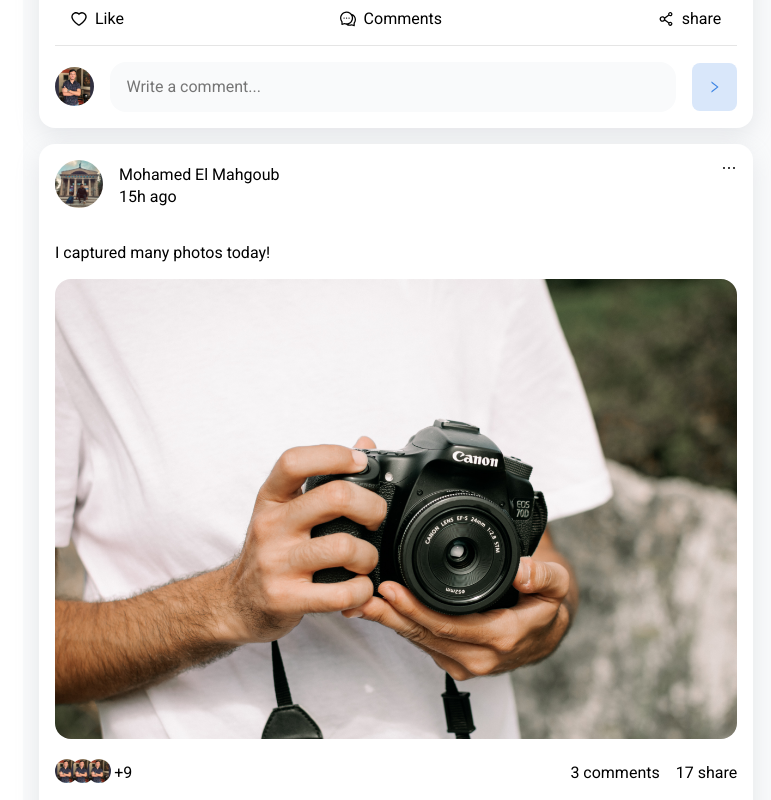
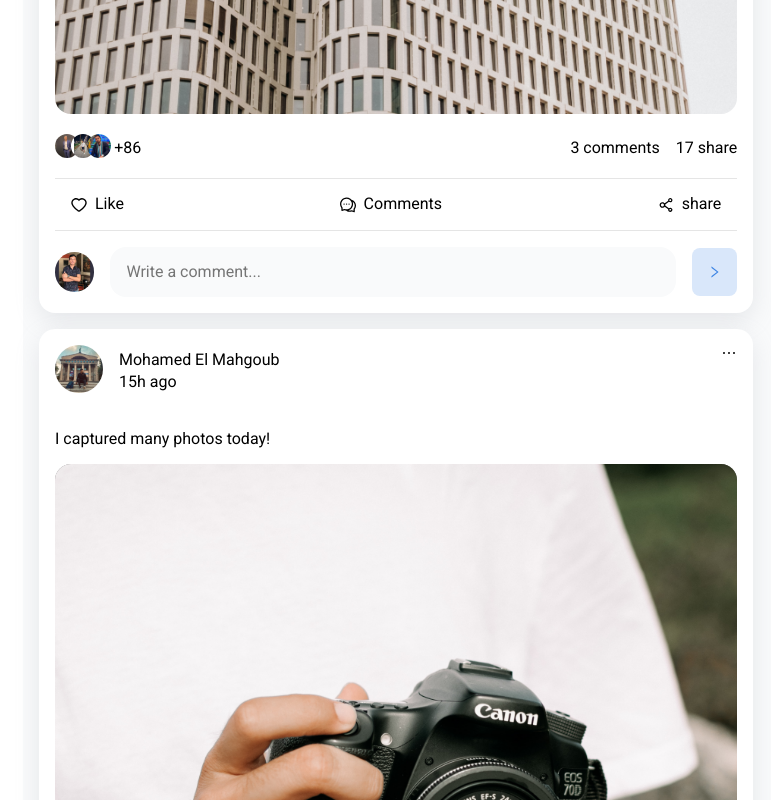
Before and after one commit to MarkWasfy00/Social-Media-React-App, a React (Vite) app: page / in a window 1280 px wide. Shown: the part 940-1740 px from the top of the page, without its empty margins (105-876 px from the left). Built offline with nearby package versions, Linux system fonts and the light colour scheme.

Commit message:
added search functionality to conacts && fixed likes photos 💥

```diff
--- a/index.html
+++ b/index.html
@@ -4,7 +4,7 @@
     <meta charset="UTF-8" />
     <link rel="icon" type="image/svg+xml" href="/vite.svg" />
     <meta name="viewport" content="width=device-width, initial-scale=1.0" />
-    <title>Vite + React + TS</title>
+    <title>Meetmax</title>
   </head>
   <body>
     <div id="root"></div>
--- a/src/components/contacts/Contacts.tsx
+++ b/src/components/contacts/Contacts.tsx
@@ -1,4 +1,5 @@
 import { EllipsisOutlined } from "@ant-design/icons";
+import { useState } from "react";
 import { UserType } from "../../data/users";
 import styles from "./contacts.module.scss";
 
@@ -7,10 +8,19 @@ type ContactsProps = {
 };
 
 const Contacts = ({ users }: ContactsProps) => {
+  const [search, setSearch] = useState("");
+  const filterUsers = users.filter((usr) =>
+    usr.name.toLowerCase().includes(search.toLowerCase())
+  );
   return (
     <div className={styles.contacts}>
       <div className={styles.search}>
-        <input type="text" placeholder="Search Friends !" />
+        <input
+          type="text"
+          placeholder="Search Friends !"
+          value={search}
+          onChange={(e) => setSearch(e.target.value)}
+        />
       </div>
       <div className={styles.friends}>
         <div className={styles.config}>
@@ -19,7 +29,7 @@ const Contacts = ({ users }: ContactsProps) => {
         </div>
         <div className={styles.chat}>
           <ul>
-            {users.map((user) => {
+            {filterUsers.map((user) => {
               return (
                 <li key={user.name}>
                   <div className={styles.avatar}>
--- a/src/components/post/Post.tsx
+++ b/src/components/post/Post.tsx
@@ -14,9 +14,17 @@ type PostProps = {
   description: string;
   name: string;
   avatar: string;
+  friends: UserType[];
 };
 
-const Post = ({ user, images, description, name, avatar }: PostProps) => {
+const Post = ({
+  user,
+  images,
+  description,
+  name,
+  avatar,
+  friends,
+}: PostProps) => {
   return (
     <div className={styles.main}>
       <div className={styles.info}>
@@ -33,22 +41,22 @@ const Post = ({ user, images, description, name, avatar }: PostProps) => {
         <p className={styles.about}>{description}</p>
         <div className={styles.images}>
           {images.map((img) => {
-            return <img key={img} src={img} alt="post" />;
+            return <img key={img} src={img} loading="lazy" alt="post" />;
           })}
         </div>
       </div>
       <div className={styles.reactions}>
         <div className={styles.people}>
-          <div className={styles.react}>
-            <img src="/avatars/avatar-admin.jpg" alt="avatar" />
+          {friends.map((user) => {
+            return (
+              <div key={user.name} className={styles.react}>
+                <img src={user.avatar} alt="avatar" />
+              </div>
+            );
+          })}
+          <div className={styles.counter}>
+            +{Math.floor(Math.random() * 100) + 3}
           </div>
-          <div className={styles.react}>
-            <img src="/avatars/avatar-admin.jpg" alt="avatar" />
-          </div>
-          <div className={styles.react}>
-            <img src="/avatars/avatar-admin.jpg" alt="avatar" />
-          </div>
-          <div className={styles.counter}>+9</div>
         </div>
         <div className={styles.related}>
           <div className={styles.comment}>3 comments</div>
--- a/src/components/post/post.module.scss
+++ b/src/components/post/post.module.scss
@@ -40,6 +40,8 @@
                 border-radius: 1rem;
                 width: 100%;
                 object-fit: cover;
+                height: 40rem;
+                background-color: grey;
             }
         }
     }
--- a/src/components/searchbar/Searchbar.tsx
+++ b/src/components/searchbar/Searchbar.tsx
@@ -1,3 +1,4 @@
+import { useState } from "react";
 import styles from "./searchbar.module.scss";
 
 const Searchbar = () => {
--- a/src/pages/Home/Home.tsx
+++ b/src/pages/Home/Home.tsx
@@ -49,7 +49,10 @@ const Home = () => {
           </div>
           <div className={styles.homeposts}>
             {posts.map((post, key) => {
-              return <Post key={key} {...post} {...admin} />;
+              const friends = users
+                .filter((usr) => usr.name !== post.user.name)
+                .slice(0, 3);
+              return <Post key={key} {...post} {...admin} friends={friends} />;
             })}
           </div>
         </div>
```
